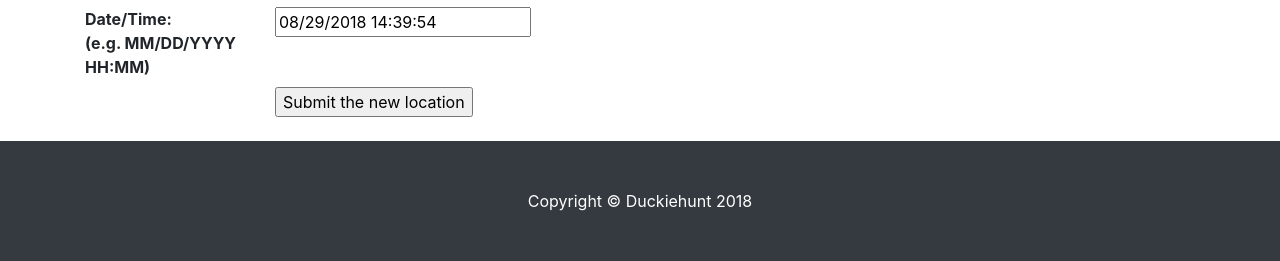
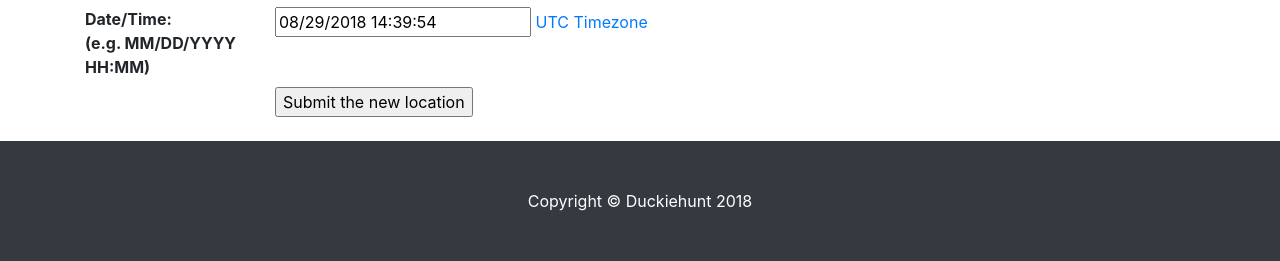
Before and after one commit to lastcoolnameleft/duckiehunt, a Django app: page /mark/ in a window 1280 px wide. Shown: the part 723-984 px from the top of the page. Run offline with Django 3.2, Linux system fonts and the light colour scheme; some libraries are stand-ins or nearby versions.

Commit message:
Add utc info

```diff
--- a/django/duck/templates/duck/mark.html
+++ b/django/duck/templates/duck/mark.html
@@ -58,7 +58,7 @@
                             <label for="{{ form.date_time.id_for_label }}">Date/Time:<br />(e.g. MM/DD/YYYY HH:MM)</label>
                         </dt>
                         <dd class="col-sm-10">
-                            {{ form.date_time }}
+                            {{ form.date_time }} <a href='https://en.wikipedia.org/wiki/Coordinated_Universal_Time'>UTC Timezone</a>
                             {{ form.date_time.errors }}
                         </dd>
 
```
